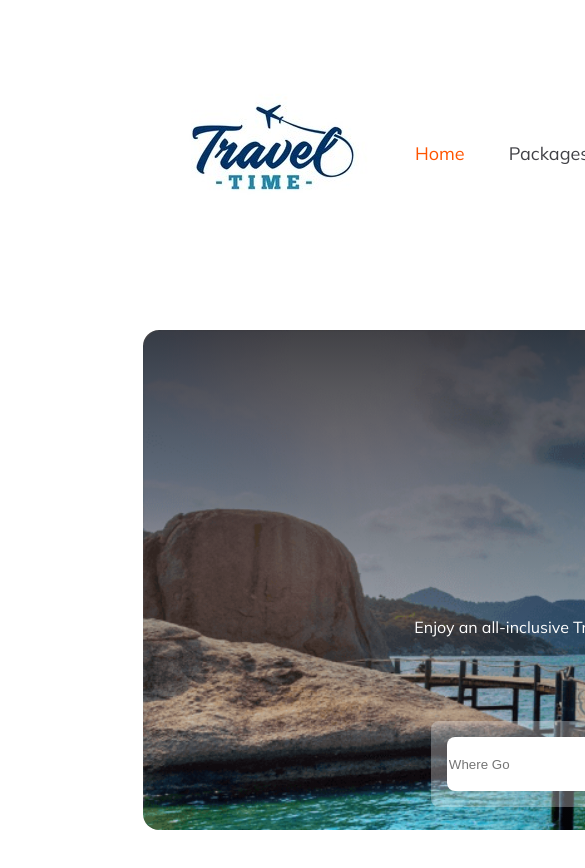
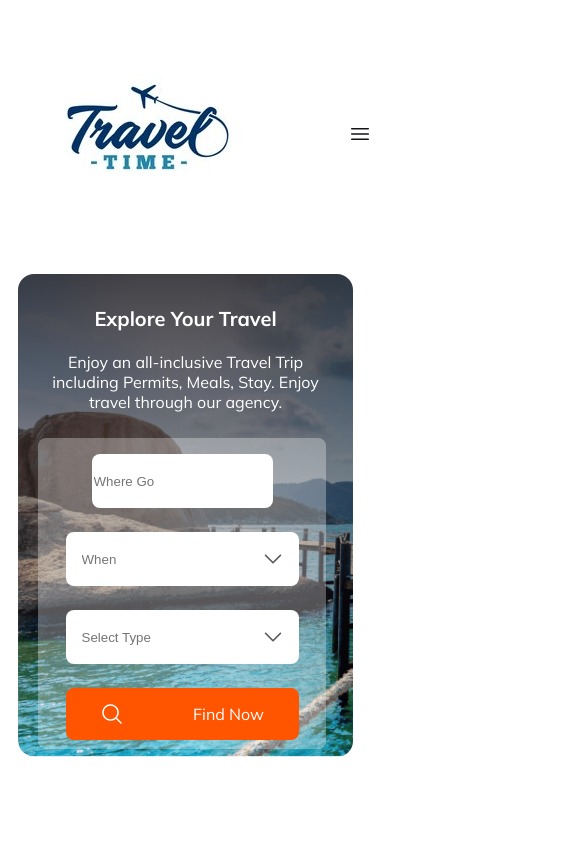
Before and after one commit to Mafuj-926/Travel-Time, a plain HTML site: page index.html in a window 390 px wide. Shown: the top 868 px of the page, 585 px wide, since content can reach past the window. Drawn offline with Linux system fonts and the light colour scheme.

Commit message:
responsive header done

```diff
--- a/index.html
+++ b/index.html
@@ -15,6 +15,7 @@
         <nav>
             <img src="Images/travel-logo.jpg" alt="">
             <div class="nav-links">
+                <img class="menu" src="Images/Frame3.png" alt="">
                 <ul>
                     <li><a href="" id="orange-color">Home</a> </li>
                     <li><a href="">Packages</a> </li>
@@ -26,9 +27,9 @@
         </nav>
         <div class="header-text">
             <h1>Explore Your Travel</h1>
-            <p>Enjoy an all-inclusive Travel Trip including Permits, Meals, Stay Bookings Open | Book Now. Enjoy travel through Khardung La, Leh, Pangong in Ladakh Fixed Departures 2024.</p>
+            <p>Enjoy an all-inclusive Travel Trip including Permits, Meals, Stay. Enjoy travel through our agency.</p>
             <div class="text-input">
-                <div>
+                <div class="where-input">
                     <input placeholder="Where Go" type="text">
                 </div>
                 <div class="When-input">
@@ -45,7 +46,6 @@
                 </div>
             </div>
         </div>
-
     </section>
     </header>
 
--- a/style.css
+++ b/style.css
@@ -15,6 +15,9 @@ nav{
     display: flex;
     justify-content: space-between;
     align-items: center;
+}
+.menu{
+    display: none;
 }
 .nav-links > ul{
     display: flex;
@@ -49,23 +52,21 @@ nav{
     padding: 106px 287px 24px 287px;
 }
 .header-text p{
-    padding: 24px 247px 48px 247px;
+    padding: 0 247px 48px 247px;
     color: #fff;
     font-size: 16px;
     font-weight: 400;
 }
 .text-input{
+    display: flex;
+    justify-content: space-around;
     border-radius: 8px;
     background: rgba(255, 255, 255, 0.30);
-    display: inline-flex;
     padding: 16px;
-    align-items: flex-start;
     gap: 24px;
     margin: 0 185px 106px 185px;
-
-
 }
-.text-input input{
+.When-input input, .Select-input input, .where-input  input {
     width: 174px;
     height: 52px;
     border-radius: 8px;
@@ -74,7 +75,10 @@ nav{
 
 }
 .When-input, .Select-input{
-   background-color: #FFF;
+    display: flex;
+    justify-content: space-around;
+    align-items: center;
+   background: #FFF;
    border-radius: 8px;
    text-align: center;
    padding: 0 14px;
@@ -94,3 +98,47 @@ nav{
     text-decoration: none;
     color: #FFF;
 }
+
+
+
+
+
+
+
+
+/* media queary for responsive website */
+
+@media screen and (max-width: 600px){
+   header, main{
+    margin: 10px;
+   }
+    .nav-links > ul{
+        flex-direction: column;
+        display: none;
+    }
+    .menu{
+        display: block;
+    }
+    .header-text{
+        width: 335px;
+        height: 483px;
+    }
+    .header-text h1{
+        font-size: 20px;
+        padding: 32px 65px 5px 65px;
+    }
+    .header-text p{
+        padding: 0 15px 10px 15px;
+    }
+    .text-input{
+        display: grid;
+        grid-template-columns: 1;
+        align-items: center;
+        margin: 0 20px;
+        width: 256px;
+        height: 279px;
+    }
+    .text-input input, .find-btn{
+        width: auto;
+    }
+}
```
Also changed, not shown: Images/Frame3.png (added).
